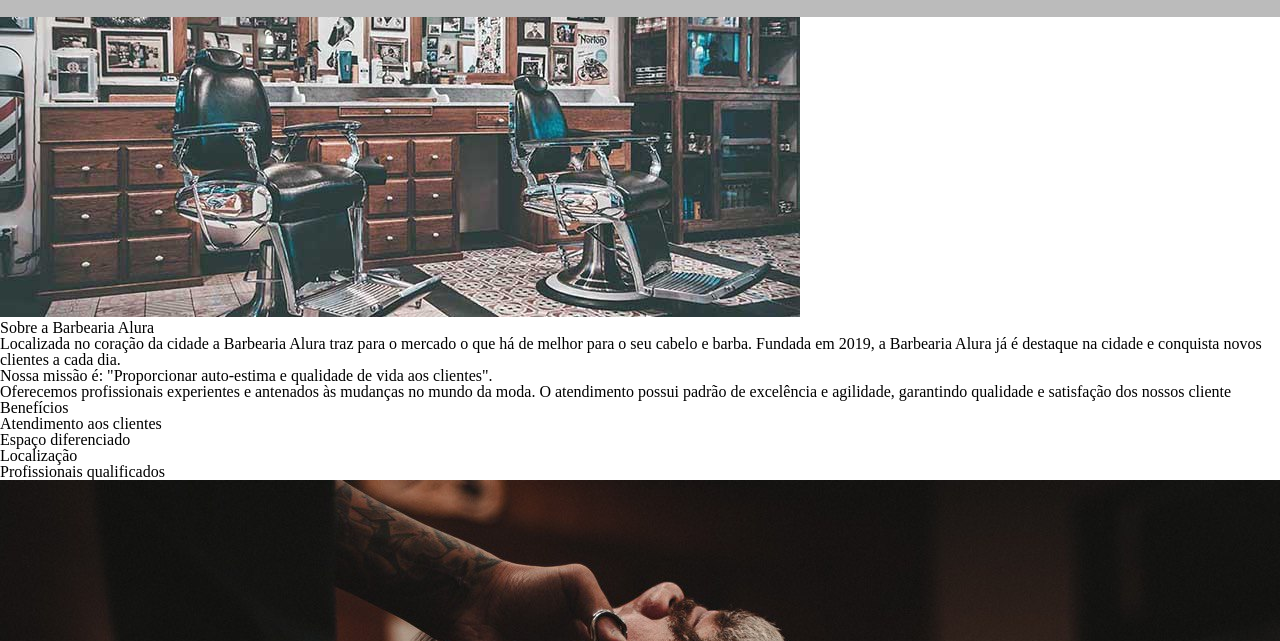
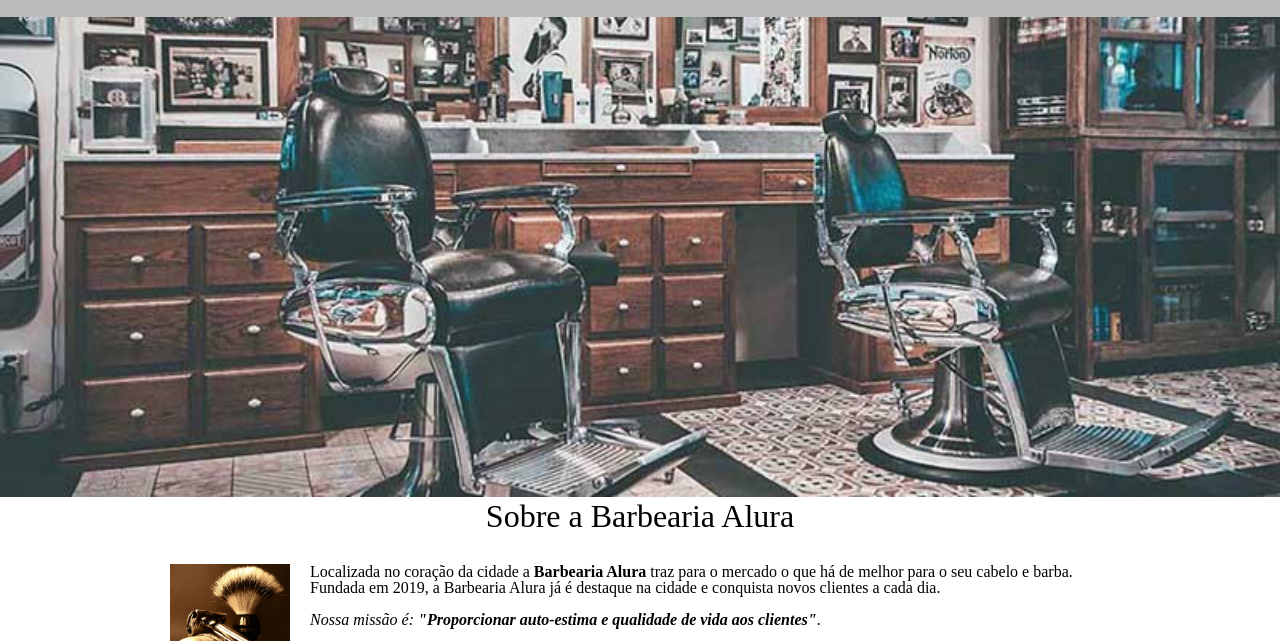
Before and after one commit to arrivabenegustavo/Alura, a plain HTML site: page htm_css/barbearia.html in a window 1280 px wide. Shown: the part 276-917 px from the top of the page. Drawn offline with Linux system fonts and the light colour scheme.

Commit message:
remodelando primeira pagina - reecrevendo CSS

```diff
--- a/htm_css/barbearia.html
+++ b/htm_css/barbearia.html
@@ -10,7 +10,7 @@
 
     <body><!--#Conteúdo a ser mostrado na página-->
         <header> <!--#Cabeçalho-->
-            <div id="caixa">
+            <div class="caixa">
                 <h1>
                     <img src="logo.png" alt="Logo da Barbearia Alura">
                 </h1>
@@ -24,19 +24,21 @@
             </div>
         </header>
 
-        <img id="banner" src="banner.jpg"> <!-- não faz parte do conteúdo principal-->
+        <img class="banner" src="banner.jpg"> <!-- não faz parte do conteúdo principal-->
 
         <main>
         <!--#<div> serve apenas para dividir o conteúdo em blocos-->
-            <section><!-- Substitui uma DIV, pois a SECTION é por semântica
+            <section class="principal"><!-- Substitui uma DIV, pois a SECTION é por semântica
                 quando o conteúdo tem um só objeto, como se fosse uma sessão  -->
-                <h2 class="titulo-centralizado">Sobre a Barbearia Alura</h1>
+                <h2 class="titulo-principal">Sobre a Barbearia Alura</h1>
+
+                <img class="utensilios"src="utensilios.jpg" alt="Utensílios">
 
                 <p>Localizada no coração da cidade a <strong>Barbearia Alura</strong> traz para
                 o mercado o que há de melhor para o seu cabelo e barba. Fundada em 2019, a Barbearia Alura já é destaque
                 na cidade e conquista novos clientes a cada dia.</p>
 
-                <p id="missao"><em>Nossa missão é: <strong> "Proporcionar auto-estima
+                <p><em>Nossa missão é: <strong> "Proporcionar auto-estima
                 e qualidade de vida aos clientes"</strong></em>.</p>
 
                 <p>Oferecemos profissionais experientes e antenados às mudanças no mundo da moda.
@@ -44,8 +46,8 @@
                 nossos cliente</p>
             </section>
 
-            <section>
-                <h3 class="titulo-centralizado">Benefícios</h2>
+            <section class="beneficios">
+                <h3 class="titulo-principal">Benefícios</h2>
 
                 <ul><!--#uma lista em que a ordem não importa-->
                     <li class="itens">Atendimento aos clientes</li><!--#forma uma lista separando os itens por linha
--- a/htm_css/style-home.css
+++ /dev/null
@@ -1,54 +0,0 @@
-
-body {}
-
-/* '.' Representação de uma class*/
-.titulo-principal {
-    padding-left: 20px;
-} /*padding  define uma a distância entre o conteúdo de um elemento e suas bordas*/
-
-#banner {
-    width: 100%; /*determina a largura da área de conteúdo de um elemento*/
-}
-
-.principal{
-    background:#CCCCCC;/*Determina a cor de fundo de um elemento*/
-    padding: 30px;
-}
-
-.titulo-centralizado{
-    text-align: center;
-}
-
-p {
-    text-align: center;
-}
-
-/* '#' Representação de um id*/
-#missao {
-    font-size: 20px;
-}
-
-em strong {
-    color: red;
-}
-
-.itens {
-    font-style: italic;
-}
-
-.beneficios {
-    background: #ffffff;
-    padding: 20px;
-}
-
-ul {
-    display: inline-block; /* Faz com que o texto ocupe espaço apenas no seu lugar
-    e não da linha inteira*/
-    vertical-align: top;
-    width: 20%;
-    margin-right: 15%;
-}
-
-.imagembeneficios{
-    width: 50%;
-}
--- a/htm_css/style.css
+++ b/htm_css/style.css
@@ -5,7 +5,7 @@
 }
 
 
-#caixa {
+.caixa {
     position: relative; /* Coloca a 'nav dentro da caixa'*/
     width: 940px; /*Espaço da pagina ocupado*/
     margin: 0 auto;/* para cima e para baixo '0' e as laterais automáticas
@@ -164,5 +164,42 @@
 td, th{ /* Células*/
     border: 1px solid black;
     padding: 8px 15px; /* (cima e baixo) (Esquerda e direita)*/
+}
 
+.banner{
+    width: 100%;
 }
+
+section{
+    width: 940px;
+    margin: 0 auto;
+}
+
+.titulo-principal{
+    text-align: center;
+    font-size: 2em; /* 'EM' significa a proporção referente a fonte base ou seja
+    terá X vezes o tamanho em px que a fonte base tem */
+    margin: 0 0 1em; /* Isto é, a margem para BAIXO terá o mesmo tamanho da fonte( que no caso
+    é 2x a fonte principal...ou seja, 2em*/
+    clear: left;
+}
+ .principal p {
+    margin: 0 0 1em; /*Neste caso, espaçamento tem o mesmo tamanho da fonte do parágrafo*/
+ }
+
+ .principal strong{
+    font-weight: bold;
+ }
+
+ .principal em{
+     font-style: italic;
+ }
+
+ .utensilios {
+     width: 120px;
+     float: left;
+     margin: 0 20px 20px 0;
+ }
+ .imagembeneficios{
+     width: 60%;
+ }
```
Also changed, not shown: htm_css/produtos.html (+1 -1 lines), htm_css/utensilios.jpg (added).
